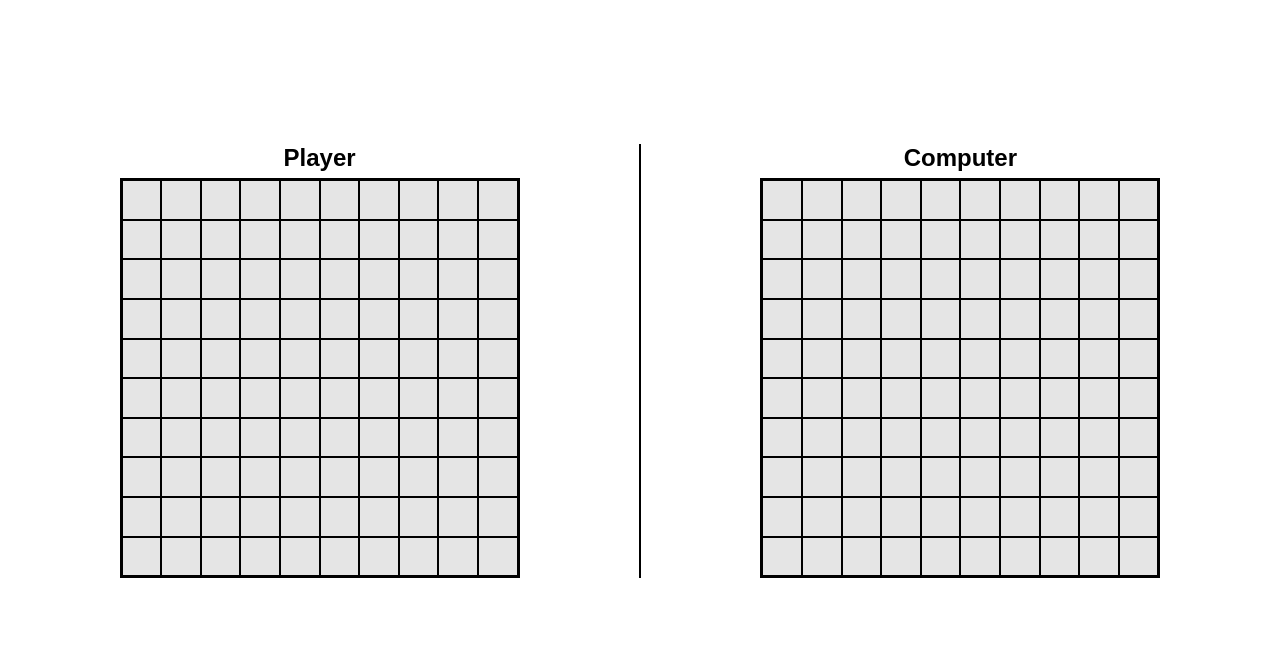
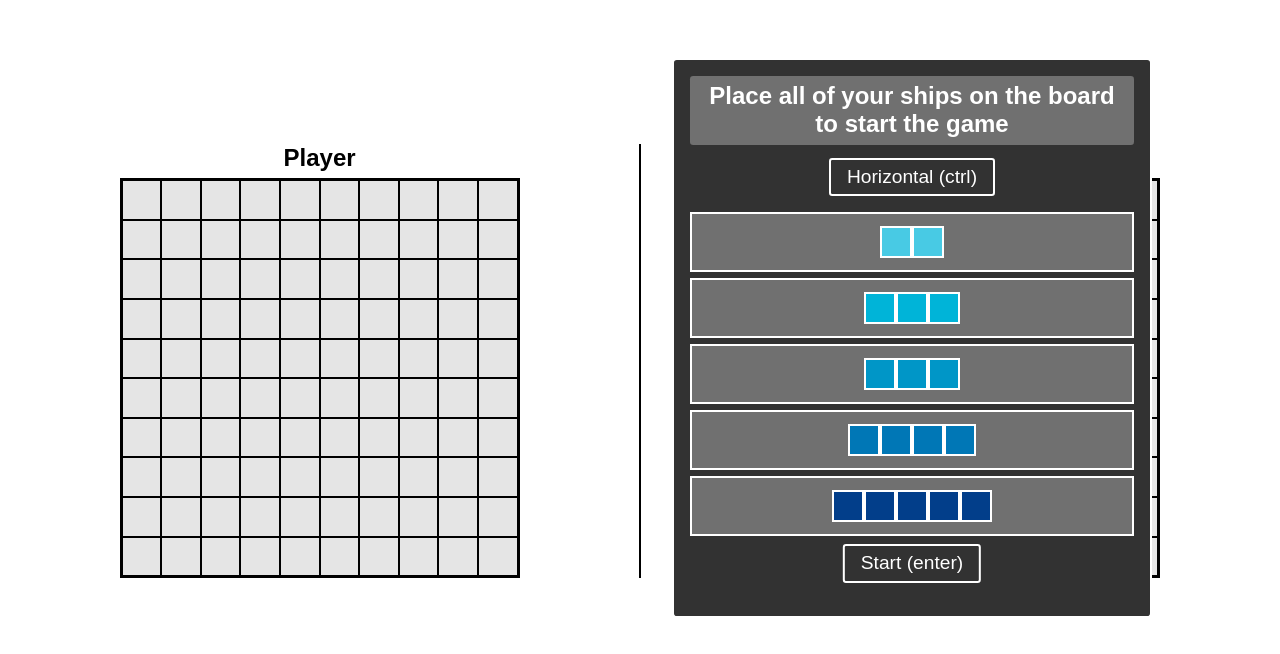
Before and after one commit to 5OH3L/battleship-js, a website built with webpack: page src/templates/template.html in a window 1280 px wide. Shown: the part 102-756 px from the top of the page. Built offline with nearby package versions, Linux system fonts and the light colour scheme.

Commit message:
Feat: add ships container
Adds a ships container to let the player place their ships on the board by drag-and-droping.

```diff
--- a/src/styles/style.css
+++ b/src/styles/style.css
@@ -95,20 +95,106 @@ h2 {
   transform: rotate(-45deg);
 }
 
-.cell.ship1 {
+.cell.ship1,
+.ship-container > .ship-1 {
   background-color: #48cae4;
 }
-.cell.ship2 {
+.cell.ship2,
+.ship-container > .ship-2 {
   background-color: #00b4d8;
 }
-.cell.ship3 {
+.cell.ship3,
+.ship-container > .ship-3 {
   background-color: #0096c7;
 }
-.cell.ship4 {
+.cell.ship4,
+.ship-container > .ship-4 {
   background-color: #0077b6;
 }
-.cell.ship5 {
+.cell.ship5,
+.ship-container > .ship-5 {
   background-color: #023e8a;
+}
+
+/* Ships Container */
+#ships-container {
+  position: fixed;
+  right: 10%;
+  bottom: 10%;
+  height: 70dvh;
+  width: 60dvh;
+  border: 2px solid white;
+  border-radius: 0.3rem;
+  background-color: rgba(50, 50, 50, 1);
+  display: grid;
+  grid-template-rows: repeat(5, 1fr);
+  padding: 0 1rem;
+  padding-top: 9.5rem;
+  padding-bottom: 5rem;
+  gap: 0.4rem;
+  user-select: none;
+}
+#ships-container > .ship-container {
+  border: 2px solid white;
+  background-color: rgba(255, 255, 255, 0.3);
+  display: flex;
+  justify-content: center;
+  align-items: center;
+}
+#ships-container > .ship-container > .ship {
+  height: 100%;
+  display: flex;
+  max-height: 2rem;
+  cursor: grab;
+}
+#ships-container > .ship-container > .ship > .ship-section {
+  border: 2px solid white;
+  flex: 1;
+  width: 2rem;
+}
+#start-button,
+#orientation-button {
+  background: none;
+  outline: none;
+  border: 2px solid white;
+  border-radius: 0.2rem;
+  color: white;
+  font-size: 1.2rem;
+  padding: 0.4rem 1rem;
+  cursor: pointer;
+  transition: background-color 0.2s ease;
+}
+#ships-container-header {
+  top: 0;
+  position: absolute;
+  padding: 1rem;
+  color: white;
+  display: flex;
+  flex-direction: column;
+  align-items: center;
+  gap: 0.4rem;
+}
+#game-start-instructions {
+  background-color: rgba(255, 255, 255, 0.3);
+  padding: 0.4rem;
+  border-radius: 0.2rem;
+}
+#orientation-button {
+  width: fit-content;
+}
+#start-button {
+  position: absolute;
+  left: 50%;
+  transform: translateX(-50%);
+  bottom: 6%;
+}
+#start-button:hover,
+#orientation-button:hover {
+  background-color: rgba(255, 255, 255, 0.1);
+}
+#start-button:active,
+#orientation-button:active {
+  background-color: rgba(255, 255, 255, 0.2);
 }
 
 /* Message */
--- a/src/templates/template.html
+++ b/src/templates/template.html
@@ -21,7 +21,51 @@
           <div id="computer-board" class="board-container"></div>
         </div>
       </main>
-      <div id="message-container" style="display: none;">
+      <div id="ships-container">
+        <div id="ships-container-header">
+          <h2 id="game-start-instructions">Place all of your ships on the board to start the game</h2>
+          <button id="orientation-button" class="button">Horizontal (ctrl)</button>
+        </div>
+        <div class="ship-container">
+          <div id="ship-1" class="ship ship-1" draggable="true">
+            <div class="ship-section ship-section-1"></div>
+            <div class="ship-section ship-section-2"></div>
+          </div>
+        </div>
+        <div class="ship-container">
+          <div id="ship-2" class="ship ship-2" draggable="true">
+            <div class="ship-section ship-section-1"></div>
+            <div class="ship-section ship-section-2"></div>
+            <div class="ship-section ship-section-3"></div>
+          </div>
+        </div>
+        <div class="ship-container">
+          <div id="ship-3" class="ship ship-3" draggable="true">
+            <div class="ship-section ship-section-1"></div>
+            <div class="ship-section ship-section-2"></div>
+            <div class="ship-section ship-section-3"></div>
+          </div>
+        </div>
+        <div class="ship-container">
+          <div id="ship-4" class="ship ship-4" draggable="true">
+            <div class="ship-section ship-section-1"></div>
+            <div class="ship-section ship-section-2"></div>
+            <div class="ship-section ship-section-3"></div>
+            <div class="ship-section ship-section-4"></div>
+          </div>
+        </div>
+        <div class="ship-container">
+          <div id="ship-5" class="ship ship-5" draggable="true">
+            <div class="ship-section ship-section-1"></div>
+            <div class="ship-section ship-section-2"></div>
+            <div class="ship-section ship-section-3"></div>
+            <div class="ship-section ship-section-4"></div>
+            <div class="ship-section ship-section-5"></div>
+          </div>
+        </div>
+        <button id="start-button" class="button">Start (enter)</button>
+      </div>
+      <div id="message-container" style="display: none">
         <div id="message-overlay"></div>
         <div id="message">
           <h2 id="message-title"></h2>
```
